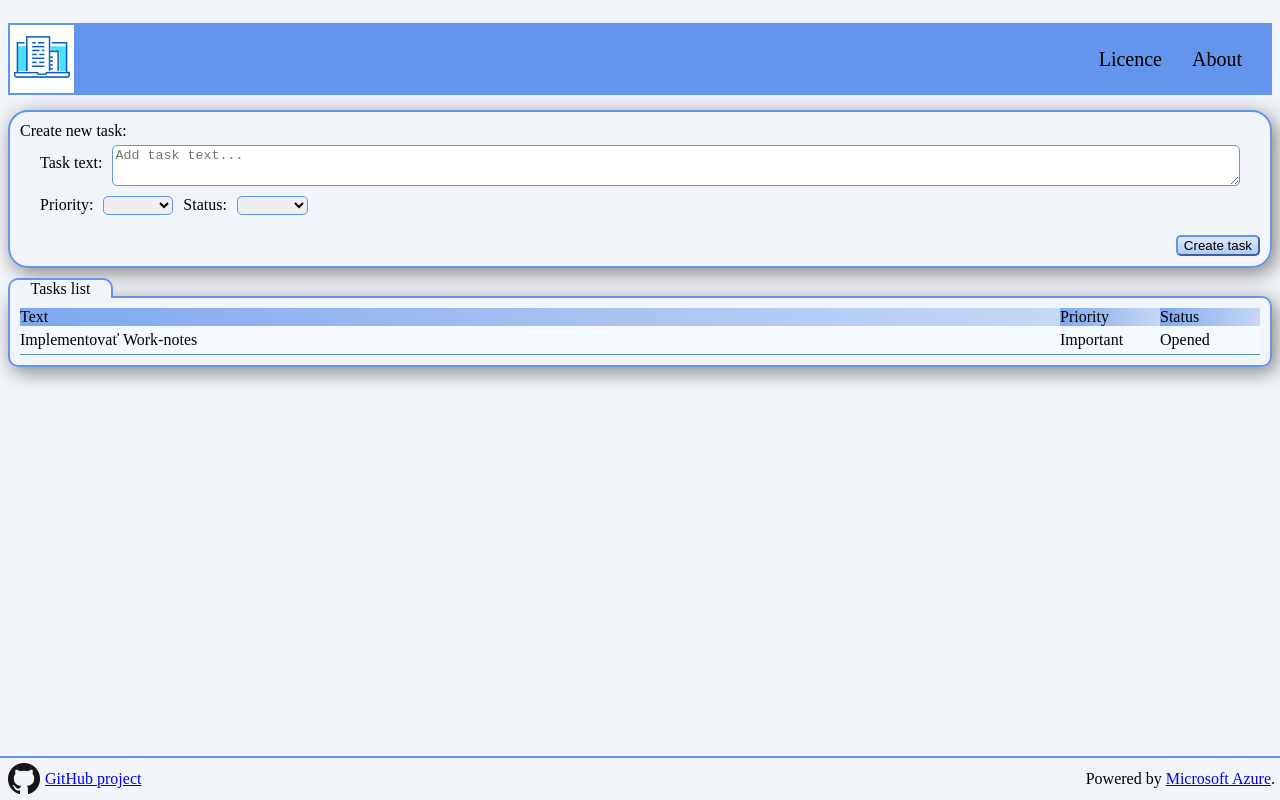
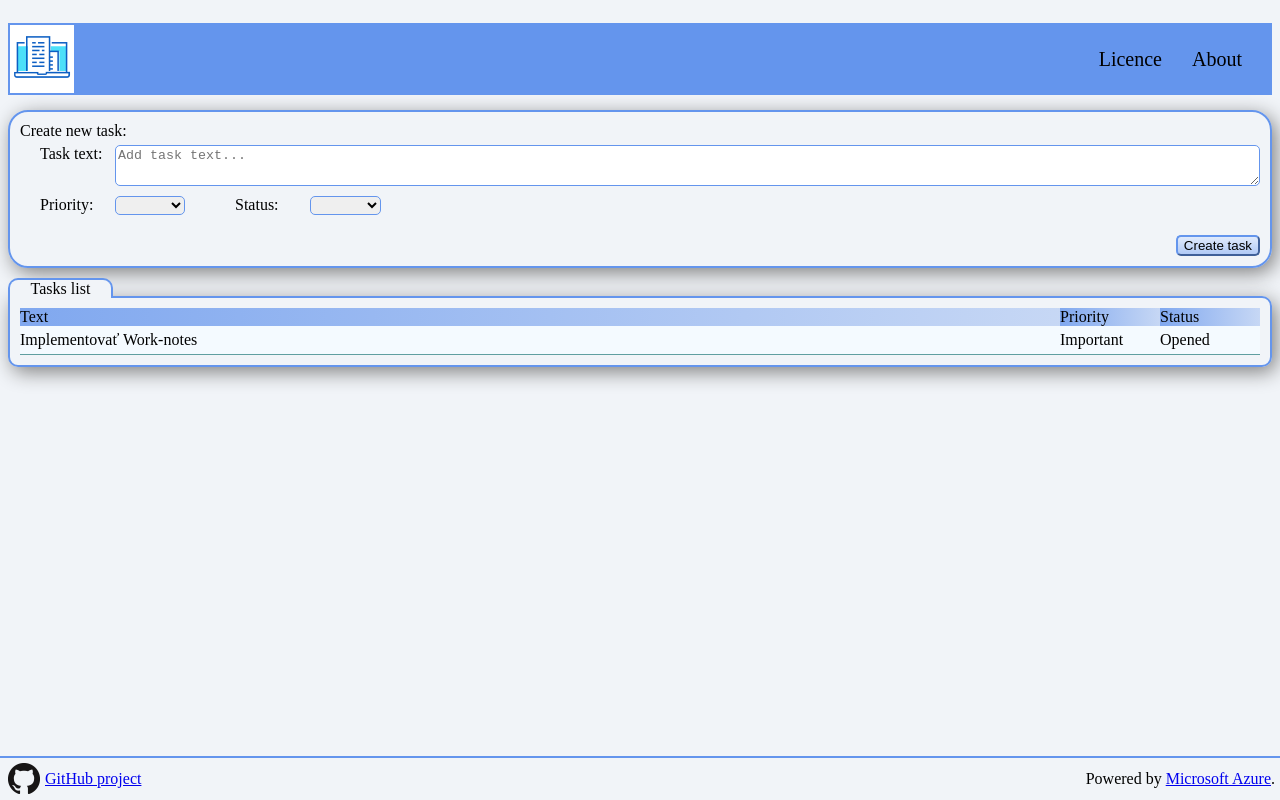
Before and after one commit to habalam/work-notes, an Angular app in the folder ui/: page / in a window 1280 px wide. Built offline with nearby package versions, Linux system fonts and the light colour scheme.

Commit message:
ďalší menší tuning GUI

```diff
--- a/ui/src/app/app/components/new-task/new-task.component.css
+++ b/ui/src/app/app/components/new-task/new-task.component.css
@@ -36,7 +36,7 @@
 }
 
 .parameter-wrapper {
-  margin: 0 10px 0 0;
+  margin: 0 50px 0 0;
   float: left;
 }
 
@@ -51,3 +51,9 @@ select.new-task-selectbox {
   width: 100%;
   margin: 10px 0 0 0;
 }
+
+.textarea-content {
+  width: 100%;
+  display: flex;
+  margin: 0 0 0 20px
+}
--- a/ui/src/app/app/components/new-task/new-task.component.html
+++ b/ui/src/app/app/components/new-task/new-task.component.html
@@ -4,15 +4,17 @@
       <label>Create new task:</label>
     </div>
     <div class="textarea-wrapper">
-      <label class="textarea-label">
-        Task text:
+      <div class="textarea-content">
+        <div class="div1 left">
+          Task text:
+        </div>
         <textarea class="textarea" type="text" placeholder="Add task text..." name="taskText" [(ngModel)]="newTask.text" required>
         </textarea>
-      </label>
+      </div>
     </div>
     <div class="other-parameters">
       <div class="parameter-wrapper">
-        <div class="left">
+        <div class="div1 left">
           Priority:
         </div>
         <select class="new-task-selectbox" name="taskPriority" [(ngModel)]="newTask.priority" required>
@@ -20,7 +22,7 @@
         </select>
       </div>
       <div class="parameter-wrapper">
-        <div class="left">
+        <div class="div1 left">
           Status:
         </div>
         <select class="new-task-selectbox" name="taskStatus" [(ngModel)]="newTask.status" required>
--- a/ui/src/styles/styles.scss
+++ b/ui/src/styles/styles.scss
@@ -36,4 +36,8 @@ button:hover {
 
 #page-content {
   margin: 8px;
+  }
+
+.div1 {
+  width: 65px;
 }
```
